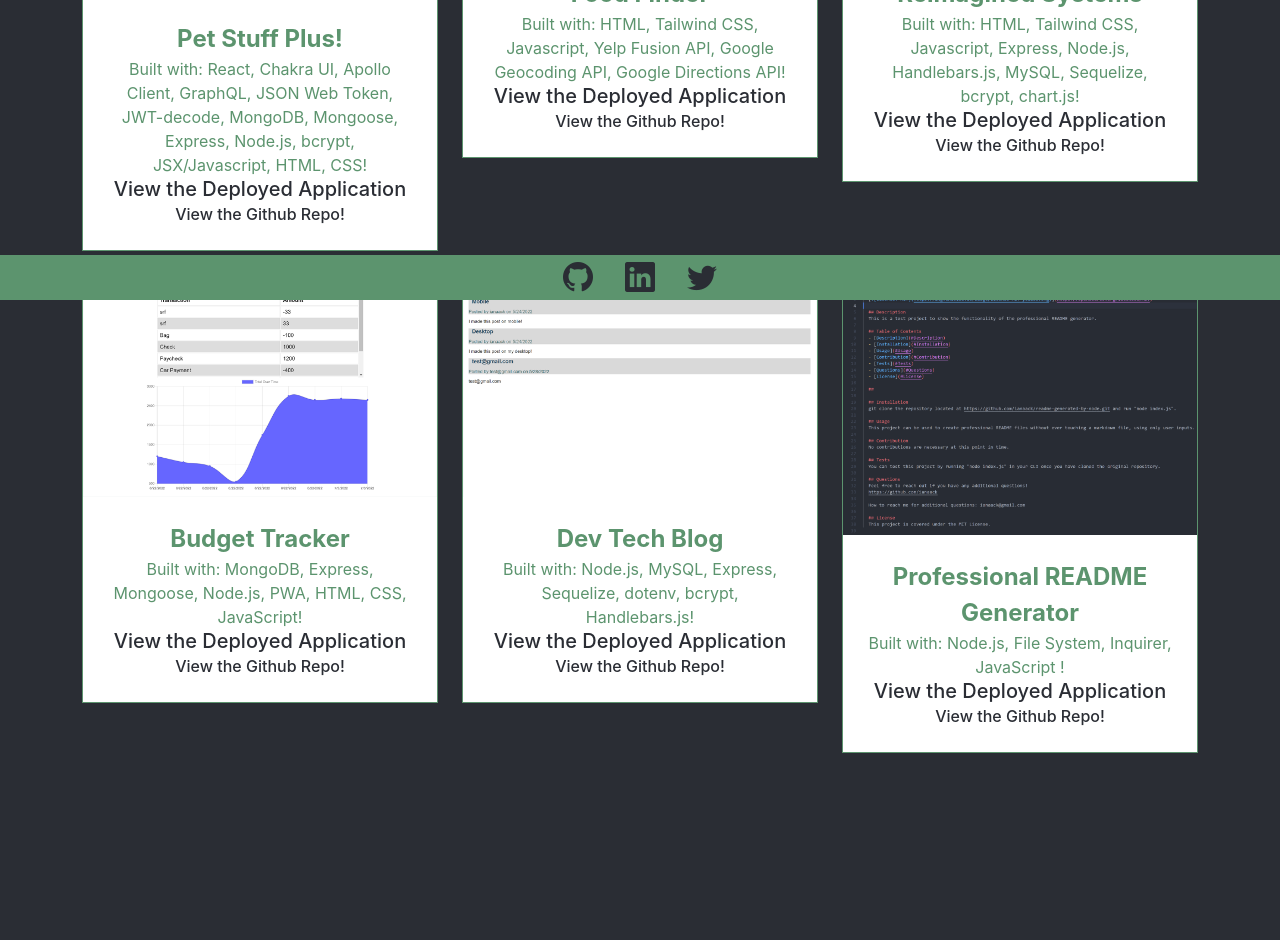
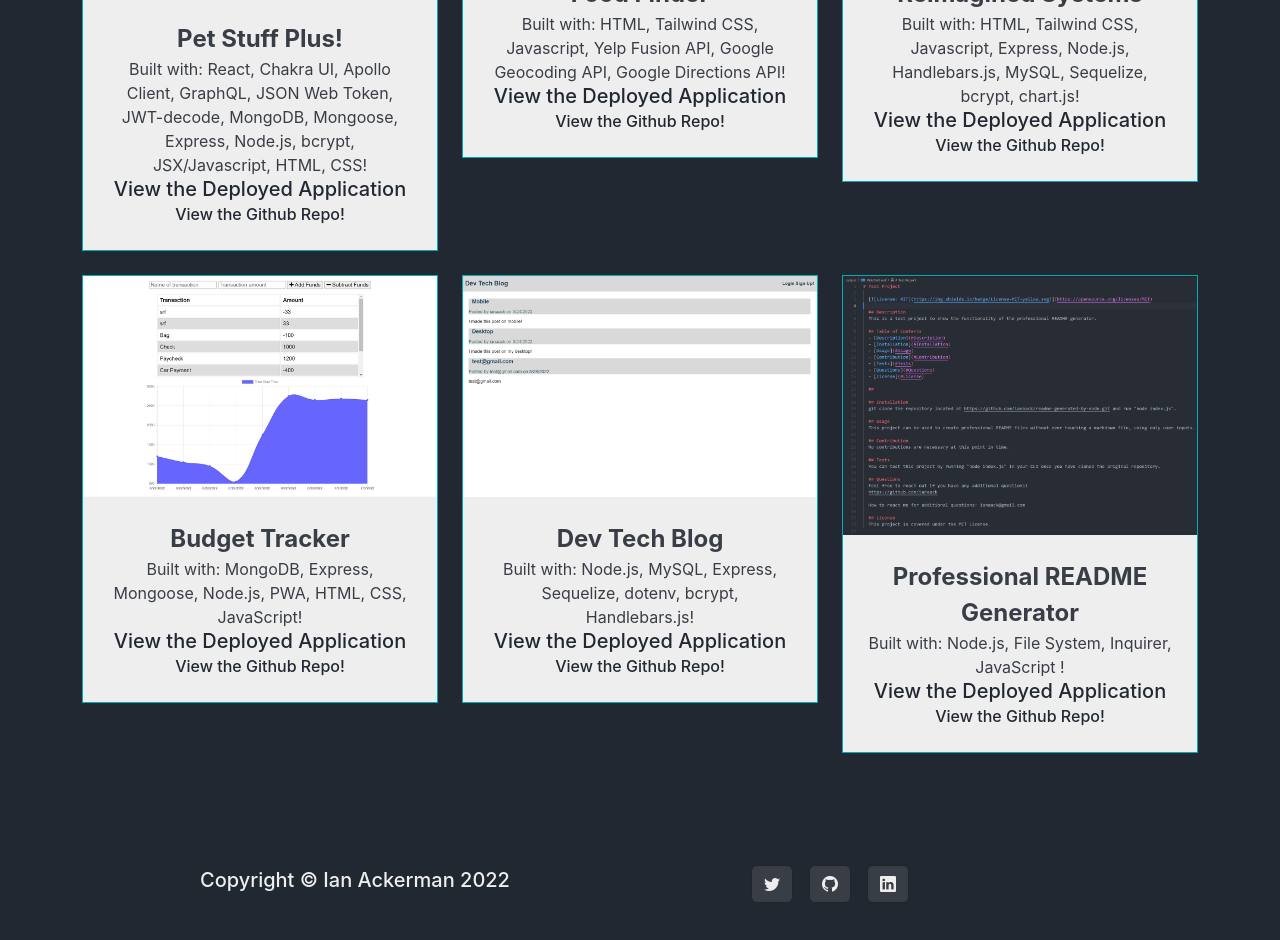
Before and after one commit to ianaack/ianaack-portfolio, a React (Create React App) app: page /projects in a window 1280 px wide. Shown: the part 500-1440 px from the top of the page. Before the commit the page ends 1391 px from the top, so only its background shows below. Built offline with nearby package versions, Linux system fonts and the light colour scheme.

Commit message:
Updated: styling and footer element

```diff
--- a/src/App.css
+++ b/src/App.css
@@ -1,8 +1,9 @@
 /* GLOBAL STYLING */
 :root {
-	--primary-color: #2a2d34;
-	--secondary-color: #5c946e;
-	--tertiary-color: #8fbc8f;
+	--primary-color: #222831;
+	--secondary-color: #393e46;
+	--tertiary-color: #00adb5;
+	--fourth-color: #eeeeee;
 	--font-family: Arial, Helvetica, sans-serif;
 	--line-height: 1.4;
 	--transition: 0.25s;
@@ -25,7 +26,7 @@ ul {
 
 a {
 	text-decoration: none;
-	color: var(--secondary-color);
+	color: var(--fourth-color);
 }
 a:hover {
 	color: var(--tertiary-color);
@@ -49,7 +50,7 @@ body {
 .page-section .section-heading.h2 {
 	font-size: 2.5rem;
 	margin: 1rem;
-	color: #fff;
+	color: var(--fourth-color);
 }
 .page-section h3.section-subheading,
 .page-section .section-subheading.h3 {
@@ -79,11 +80,12 @@ body {
 }
 .btn-primary {
 	background-color: var(--primary-color);
+	color: var(--fourth-color);
 	border: 0;
 }
 .btn-primary:hover {
 	background-color: var(--secondary-color);
-	color: var(--primary-color);
+	color: var(--tertiary-color);
 }
 .btn-primary:active {
 	background-color: var(--tertiary-color);
@@ -92,17 +94,30 @@ body {
 
 .btn-secondary {
 	background-color: var(--secondary-color);
-	color: var(--primary-color);
+	color: var(--tertiary-color);
 	border: 0;
 }
 .btn-secondary:hover {
 	background-color: var(--tertiary-color);
-	color: var(--primary-color);
+	color: var(--secondary-color);
 }
 .btn-secondary:active {
 	background-color: var(--tertiary-color);
 	color: var(--primary-color);
 	border: 0;
+}
+
+.btn-social {
+	display: inline-flex;
+	align-items: center;
+	justify-content: center;
+	background-color: var(--secondary-color);
+	color: var(--fourth-color);
+}
+
+.btn-social:hover {
+	background-color: var(--tertiary-color);
+	color: var(--secondary-color);
 }
 
 /* HEADER */
@@ -155,26 +170,6 @@ header.masthead .masthead-heading {
 	}
 }
 
-/* NAVIGATION */
-.navTitle {
-	font-weight: bolder;
-}
-
-.navigation {
-	text-decoration: none;
-	color: var(--secondary-color);
-	list-style: none;
-}
-.navigation:hover {
-	color: var(--tertiary-color);
-	cursor: pointer;
-	transform: translateY(-2px) translateX(2px);
-}
-.selectedNav {
-	font-weight: bolder;
-	color: var(--tertiary-color);
-}
-
 /* ABOUT */
 /* section#about {
 
@@ -194,7 +189,7 @@ section#contact {
 	background-size: cover;
 }
 section#contact .section-heading {
-	color: #fff;
+	color: var(--fourth-color);
 	margin: 1rem;
 }
 section#contact form#contactForm .form-group {
@@ -214,9 +209,6 @@ section#contact form#contactForm .form-group-textarea textarea {
 	height: 100%;
 	min-height: 10rem;
 }
-section#contact form#contactForm p.help-block {
-	margin: 0;
-}
 section#contact form#contactForm .form-control:focus {
 	border: 1px solid var(--tertiary-color);
 	box-shadow: none;
@@ -226,28 +218,28 @@ section#contact form#contactForm ::-webkit-input-placeholder {
 		Roboto, "Helvetica Neue", Arial, sans-serif, "Apple Color Emoji",
 		"Segoe UI Emoji", "Segoe UI Symbol", "Noto Color Emoji";
 	font-weight: 700;
-	color: #ced4da;
+	color: var(--secondary-color);
 }
 section#contact form#contactForm :-moz-placeholder {
 	font-family: "Montserrat", -apple-system, BlinkMacSystemFont, "Segoe UI",
 		Roboto, "Helvetica Neue", Arial, sans-serif, "Apple Color Emoji",
 		"Segoe UI Emoji", "Segoe UI Symbol", "Noto Color Emoji";
 	font-weight: 700;
-	color: #ced4da;
+	color: var(--secondary-color);
 }
 section#contact form#contactForm ::-moz-placeholder {
 	font-family: "Montserrat", -apple-system, BlinkMacSystemFont, "Segoe UI",
 		Roboto, "Helvetica Neue", Arial, sans-serif, "Apple Color Emoji",
 		"Segoe UI Emoji", "Segoe UI Symbol", "Noto Color Emoji";
 	font-weight: 700;
-	color: #ced4da;
+	color: var(--secondary-color);
 }
 section#contact form#contactForm :-ms-input-placeholder {
 	font-family: "Montserrat", -apple-system, BlinkMacSystemFont, "Segoe UI",
 		Roboto, "Helvetica Neue", Arial, sans-serif, "Apple Color Emoji",
 		"Segoe UI Emoji", "Segoe UI Symbol", "Noto Color Emoji";
 	font-weight: 700;
-	color: #ced4da;
+	color: var(--secondary-color);
 }
 
 /* PROJECT */
@@ -255,12 +247,12 @@ section#contact form#contactForm :-ms-input-placeholder {
 	max-width: 26rem;
 	margin-left: auto;
 	margin-right: auto;
-	border: 1px solid var(--secondary-color);
+	border: 1px solid var(--tertiary-color);
 }
 #project .project-item .project-caption {
 	padding: 1.5rem;
 	text-align: center;
-	background-color: #fff;
+	background-color: var(--fourth-color);
 }
 #project .project-item .project-caption .project-caption-heading {
 	font-size: 1.5rem;
@@ -298,60 +290,15 @@ section#contact form#contactForm :-ms-input-placeholder {
 }
 
 /* RESUME */
-.resumeLink {
-	display: block;
-	padding-top: 10px;
-	font-size: large;
-	font-weight: bold;
-	color: var(--secondary-color);
-	width: fit-content;
-}
-
-.resumeLink:hover {
-	color: var(--tertiary-color);
-}
-
-.resumeWrapper {
-	display: flex;
-	flex-wrap: wrap;
-	justify-content: center;
-	align-items: flex-start;
-}
-
-.resumeWrapper h3 {
-	color: var(--tertiary-color);
-}
-
-.resumeWrapper div {
-	padding: 20px 30px;
-	margin-top: 20px;
-	margin-right: 20px;
-}
 
 /* FOOTER */
-.social-media-list {
-	background-color: var(--secondary-color);
-	display: flex;
-	justify-content: center;
-	position: fixed;
-	bottom: 0;
-	width: 100%;
+footer.footer {
+	text-align: center;
+	font-size: 0.9rem;
+	font-family: "Montserrat", -apple-system, BlinkMacSystemFont, "Segoe UI",
+		Roboto, "Helvetica Neue", Arial, sans-serif, "Apple Color Emoji",
+		"Segoe UI Emoji", "Segoe UI Symbol", "Noto Color Emoji";
 }
-
-.social-media-list li {
-	position: relative;
-	list-style: none;
+footer h5 {
+	color: var(--fourth-color);
 }
-
-.social-media-list li:hover {
-	transform: translateY(-2px) translateX(2px);
-}
-
-.social-icon {
-	font-size: 30px;
-	color: var(--primary-color);
-}
-
-.social-icon:hover {
-	color: var(--tertiary-color);
-}
--- a/src/pages/components/Footer.jsx
+++ b/src/pages/components/Footer.jsx
@@ -1,39 +1,47 @@
 import React from "react";
 
 function Footer() {
+	const year = new Date().getFullYear();
+
 	return (
-			<div className="social-media-list">
-				<li className="mx-3">
+		<footer className="footer py-4">
+			<div className="container">
+				<div className="row align-items-center">
+					<h5 className="col-lg-6">
+						Copyright &copy; Ian Ackerman {year}
+					</h5>
+					<div className="col-lg-4 my-3 my-lg-0">
 						<a
+							className="btn btn-dark btn-social mx-2"
+							target="_blank"
+							rel="noreferrer"
+							href="https://twitter.com/ianaack"
+							aria-label="Twitter"
+						>
+							<i className="bi bi-twitter"></i>
+						</a>
+						<a
+							className="btn btn-dark btn-social mx-2"
 							target="_blank"
 							rel="noreferrer"
 							href="https://github.com/ianaack"
-						className="social-icon"
+							aria-label="Github"
 						>
-						<span className="bi bi-github"></span>
+							<i className="bi bi-github"></i>
 						</a>
-				</li>
-				<li className="mx-3">
 						<a
+							className="btn btn-dark btn-social mx-2"
 							target="_blank"
 							rel="noreferrer"
 							href="https://linkedin.com/in/ianaack"
-						className="social-icon"
+							aria-label="LinkedIn"
 						>
-						<span className="bi bi-linkedin"></span>
+							<i className="bi bi-linkedin"></i>
 						</a>
-				</li>
-				<li className="mx-3">
-					<a
-						target="_blank"
-						rel="noreferrer"
-						href="https://twitter.com/ianaack"
-						className="social-icon"
-					>
-						<span className="bi bi-twitter"></span>
-					</a>
-				</li>
 					</div>
+				</div>
+			</div>
+		</footer>
 	);
 }
 
```
Lines whose indentation alone changed are shown as unchanged.
